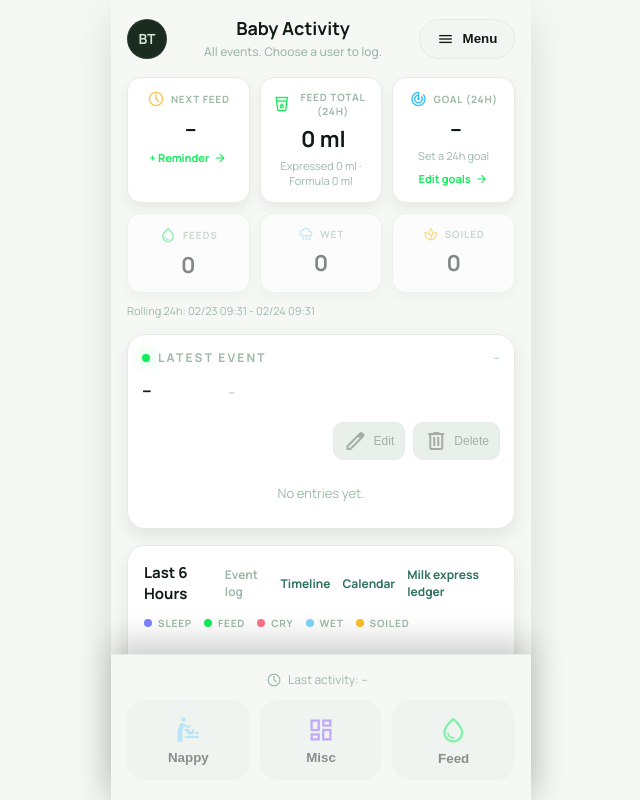
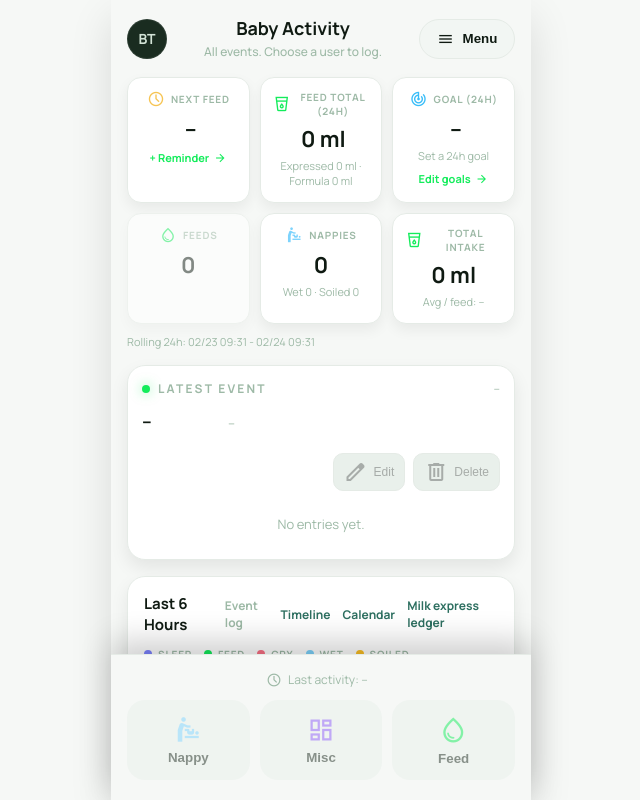
Before and after one commit to hybridjosto/baby-tracker, a Flask app: page / in a window 1280 px wide. Shown: the whole page, without its empty margins (319-959 px from the left). Run offline with Flask 3, Linux system fonts and the light colour scheme; data comes from the database, SQL or seed files in the repository; data that the repository does not hold is empty.

Commit message:
feat(home): merge nappy stats and add daily intake card (#96)

```diff
--- a/src/web/templates/index.html
+++ b/src/web/templates/index.html
@@ -1418,19 +1418,21 @@
             </div>
             <div class="stat-value skeleton-text" id="stat-feed">0</div>
           </div>
-          <div class="stat-card" data-log-type="wee" role="button" tabindex="0" aria-label="View wee events">
+          <div class="stat-card" aria-label="Nappy events today">
             <div class="stat-label">
-              <span class="material-symbols-outlined" style="font-size: 16px; color: #7dd3fc;">rainy</span>
-              Wet
-            </div>
-            <div class="stat-value skeleton-text" id="stat-wee">0</div>
-          </div>
-          <div class="stat-card" data-log-type="poo" role="button" tabindex="0" aria-label="View poo events">
+              <span class="material-symbols-outlined" style="font-size: 18px; color: #7dd3fc;">baby_changing_station</span>
+              Nappies
+            </div>
+            <div class="stat-value skeleton-text" id="stat-nappy">0</div>
+            <div class="stat-sub skeleton-text skeleton-wide" id="stat-nappy-breakdown">Wet 0 · Soiled 0</div>
+          </div>
+          <div class="stat-card" aria-label="Total intake for today">
             <div class="stat-label">
-              <span class="material-symbols-outlined" style="font-size: 16px; color: #fbbf24;">spa</span>
-              Soiled
-            </div>
-            <div class="stat-value skeleton-text" id="stat-poo">0</div>
+              <span class="material-symbols-outlined" style="font-size: 18px; color: var(--primary);">local_drink</span>
+              Total intake
+            </div>
+            <div class="stat-value skeleton-text" id="stat-daily-feed-total">0 ml</div>
+            <div class="stat-sub skeleton-text skeleton-wide" id="stat-daily-feed-sub">Avg / feed: --</div>
           </div>
         </section>
         <div class="stats-range skeleton-text skeleton-wide" id="stat-window">Rolling 24h: --</div>
```
Also changed, not shown: src/web/static/app.js.
